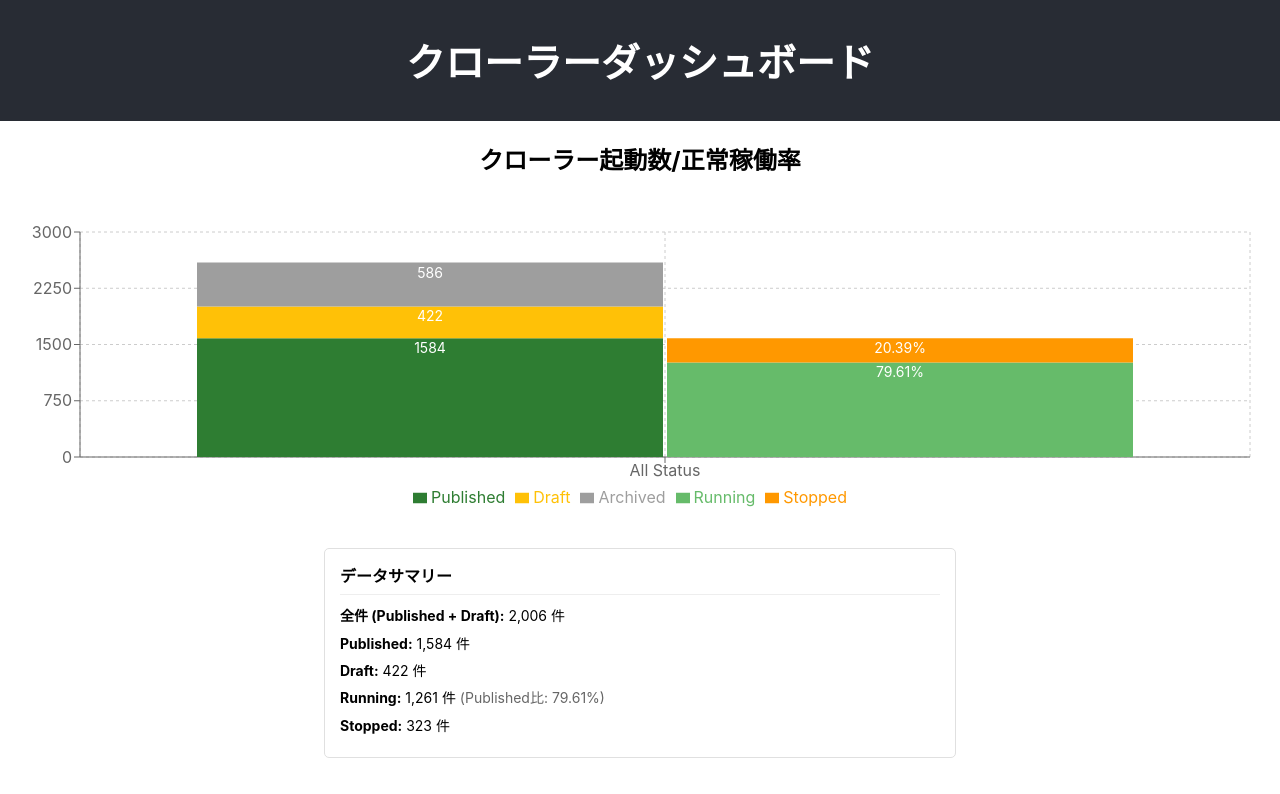
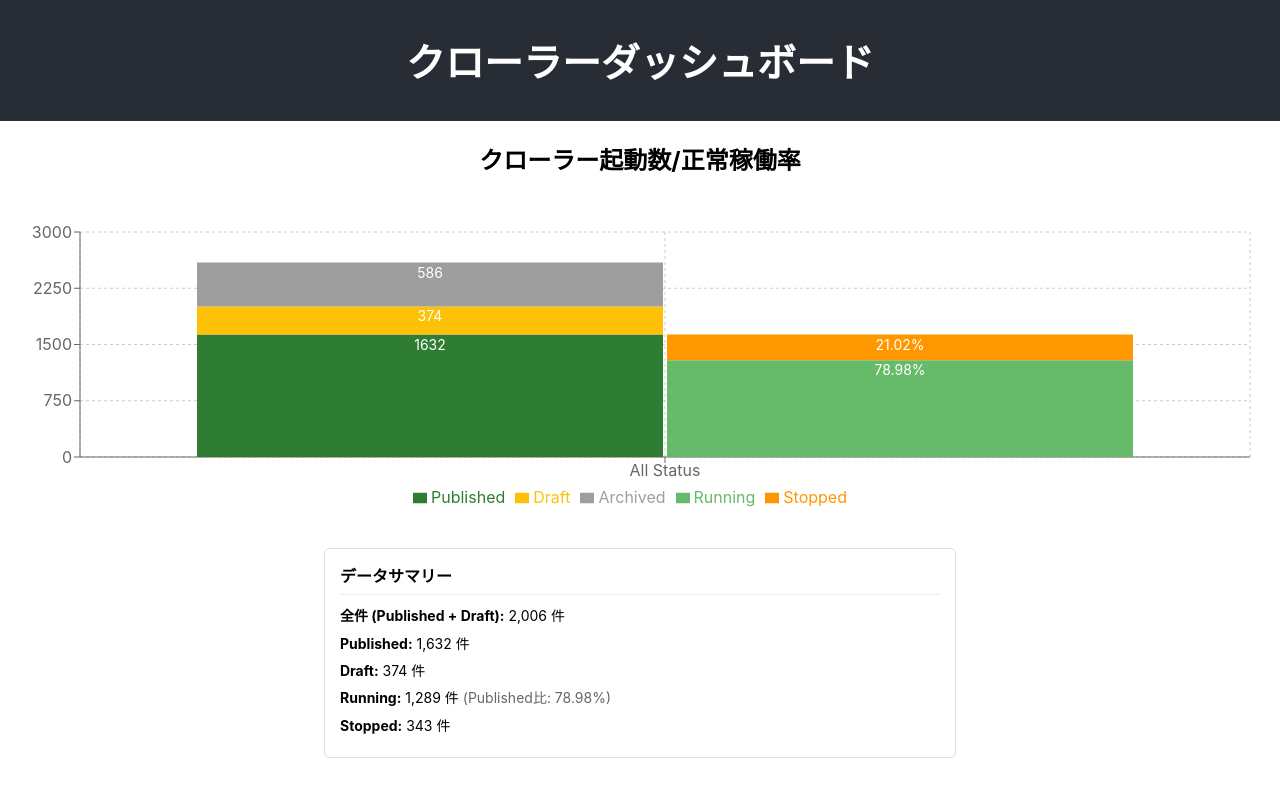
Before and after one commit to tayasho/crawlers, a React (Create React App) app: page / in a window 1280 px wide. Shown: the top 794 px of the page. Built offline with nearby package versions, Linux system fonts and the light colour scheme.

Commit message:
2025/07/04

```diff
--- a/src/components/ContentStatusChart.js
+++ b/src/components/ContentStatusChart.js
@@ -3,10 +3,12 @@ import { BarChart, Bar, XAxis, YAxis, CartesianGrid, Tooltip, Legend, Responsive
 import './ContentStatusChart.css';
 
 const ContentStatusChart = () => {
-  const published = 1584;
-  const draft = 422;
+  const published = 1632;
+  const draft = 374;
   const archived = 586; // この値はサマリーに表示しませんが、グラフや他の計算で使われます
-  const stopped = 323;
+  // Published率81.36% (Published: 1632 / Draft: 374 + Published), Archived: 586
+//稼働率78.98% (Publishedのうち未取得 or 一定期間取得ナシ: 343 / Published)
+  const stopped = 343;
   const running = published-stopped;
 
   // ★ ユーザー指定の「全件」合計を計算
```
